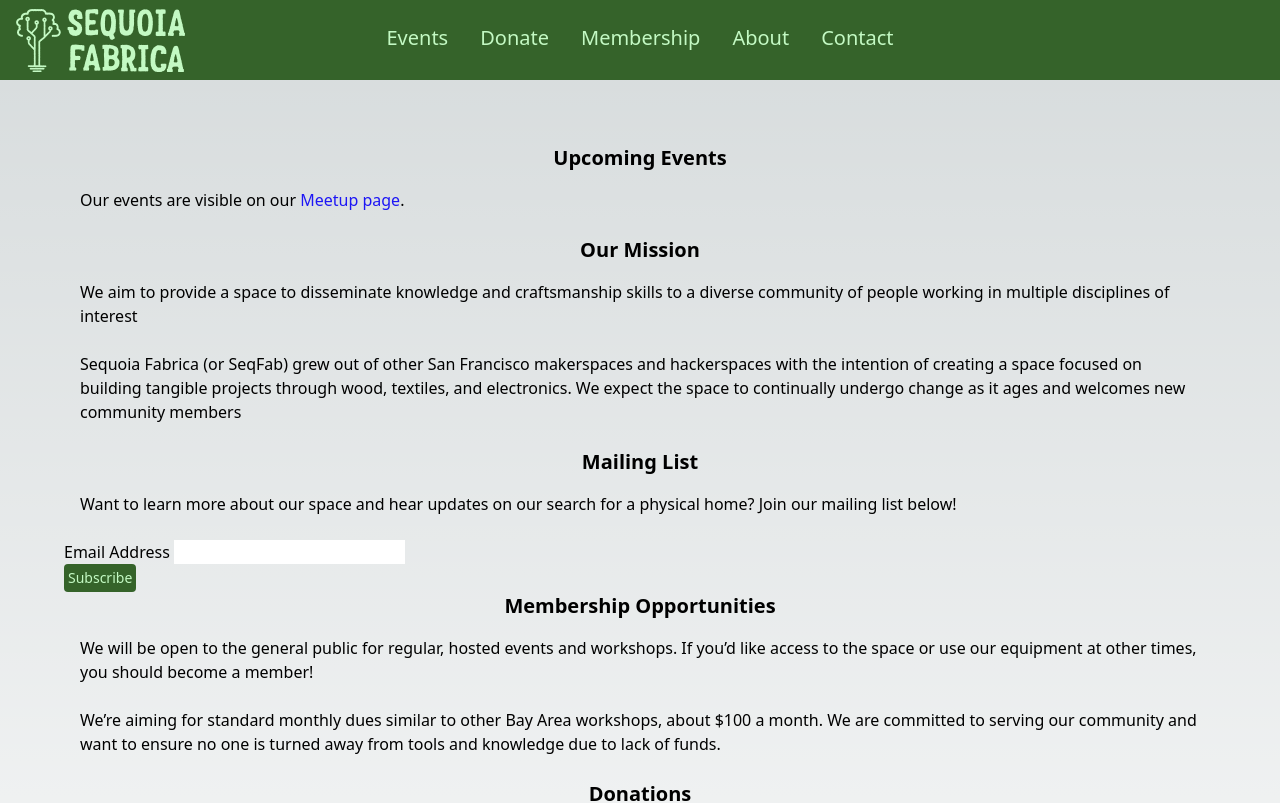
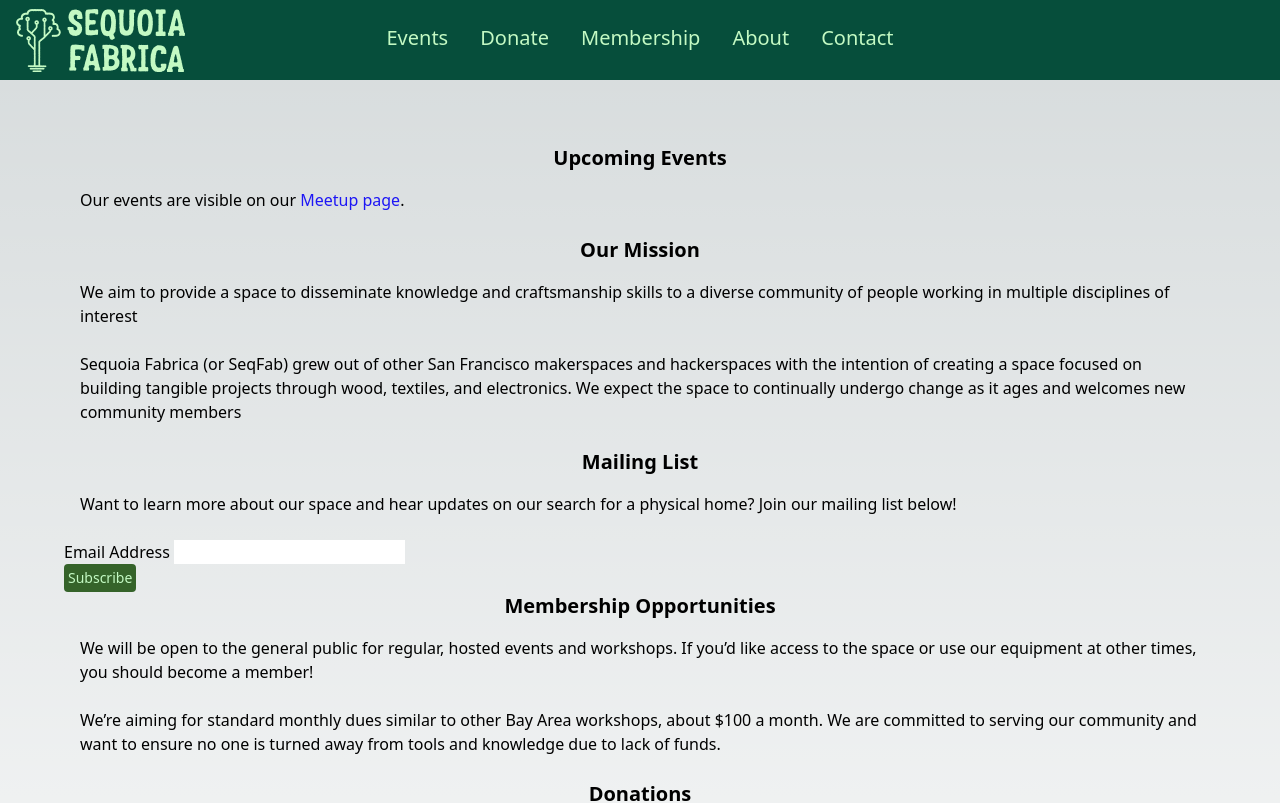
Before and after one commit to Sequoia-Fabrica/sequoia-fabrica-landing-page, a Next.js app: page / in a window 1280 px wide. Shown: the top 803 px of the page. Built offline with nearby package versions, Linux system fonts and the light colour scheme.

Commit message:
Update NavigationBar.tsx
test - change navbar bg-color using tailwindcss

```diff
--- a/src/components/NavigationBar/NavigationBar.tsx
+++ b/src/components/NavigationBar/NavigationBar.tsx
@@ -14,7 +14,7 @@ export default function NavigationBar() {
 
     return (
         <>
-            <nav className="relative px-4 h-20 flex items-center bg-pigment_green-300 justify-between lg:justify-normal">
+            <nav className="relative px-4 h-20 flex items-center bg-emerald-900 justify-between lg:justify-normal">
                 <div className="text-3xl font-bold lg:float-left lg:absolute">
                     <Logo type="stacked"/>
                 </div>
```
